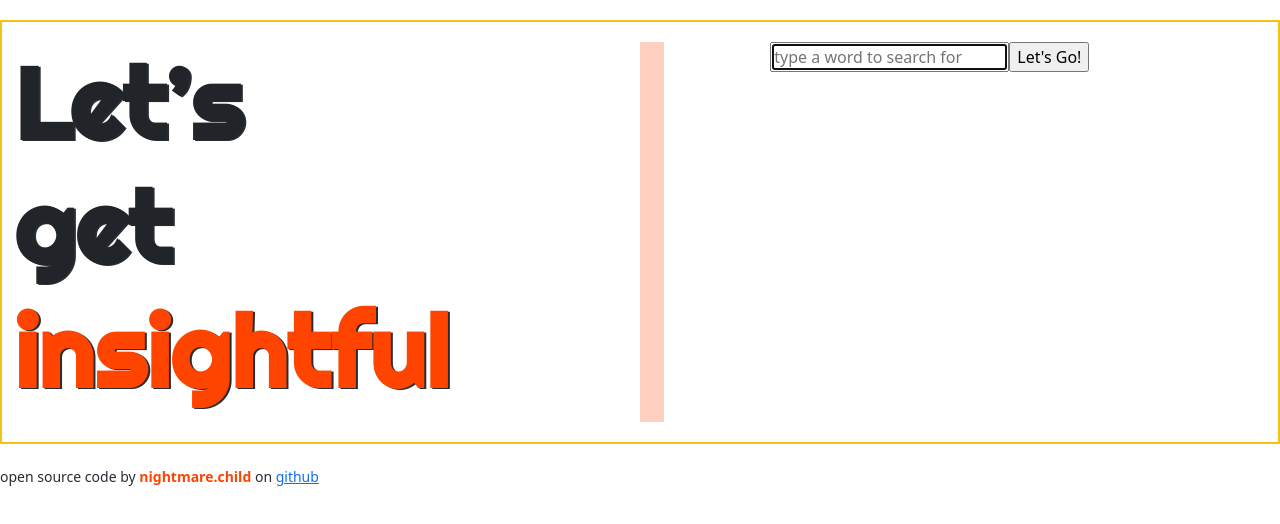
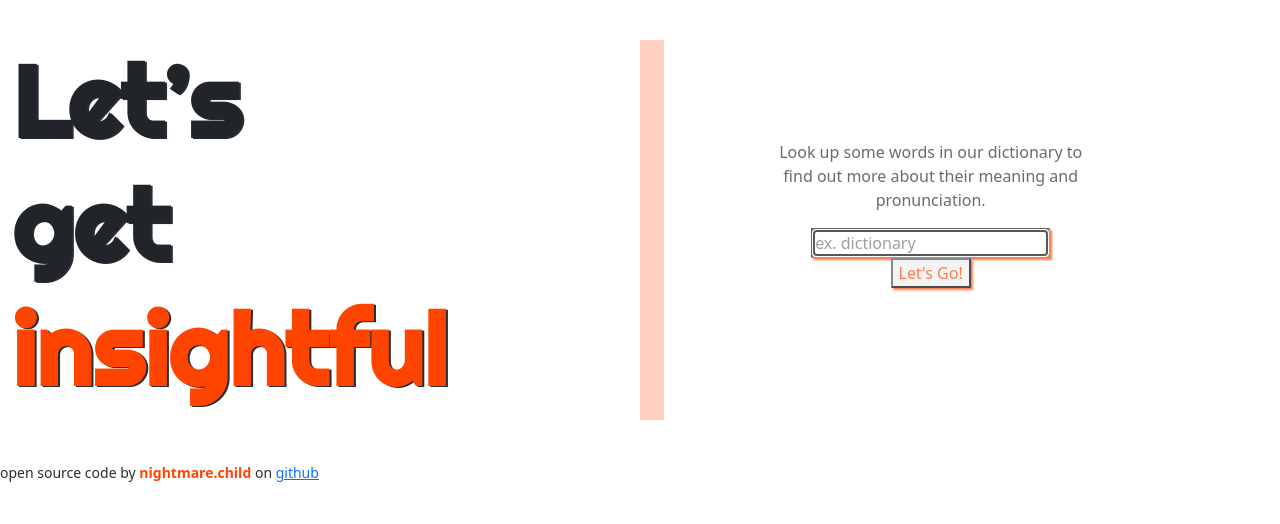
Before and after one commit to nissrineninas/dictionary-app, a React (Create React App) app: page / in a window 1280 px wide. Shown: the top 524 px of the page. Built offline with nearby package versions, Linux system fonts and the light colour scheme.

Commit message:
adding css phase 1

```diff
--- a/src/App.css
+++ b/src/App.css
@@ -12,6 +12,7 @@ body {
 p {
   color: var(--teritary-color);
 }
+
 .App-link {
   color: #61dafb;
 }
@@ -43,9 +44,20 @@ a:visited {
 .landing-page {
   color: var(--secondary-color);
 }
+.landing-page-right {
+  color: var(--teritary-color);
+  opacity: 0.7;
+  padding: 100px;
+}
 
+input {
+  color: var(--secondary-color);
+  border-radius: 25px solid var(--secondary-color);
+  box-shadow: 2px 2px 2px var(--secondary-color);
+  /* background-color: var(--secondary-color); */
+}
 .search-form {
-  border: 2px solid var(--highlight-color);
+  border: 0;
   margin: 20px;
   padding: 20px;
   text-align: center;
--- a/src/Phonetics.css
+++ b/src/Phonetics.css
@@ -15,3 +15,11 @@
 .phonetics a:visited {
   color: var(--highlight-color);
 }
+
+.synonyms-box {
+  border: 1px solid var(--secondary-color);
+  border-radius: 20%;
+  color: var(--secondary-color);
+  padding: 8px 10px;
+  width: auto;
+}
--- a/src/Phonetics.js
+++ b/src/Phonetics.js
@@ -9,7 +9,7 @@ export default function Phonetics(props) {
   //   }
   return (
     <div className="phonetics">
-      <strong>Phonetics</strong>
+      <strong>Phonetics </strong>
       {props.phonetics.map(function (phonetics, index) {
         return (
           <span key={index}>
--- a/src/Search.js
+++ b/src/Search.js
@@ -42,13 +42,20 @@ export default function Search(event) {
           </div>
           <div className="vr"></div>
           <div className="col-md-5 auto border-left pl-2 search-form-right">
+            <div className="landing-page-right">
+              <p>
+                Look up some words in our dictionary to find out more about
+                their meaning and pronunciation.
+              </p>
               <input
                 type="search"
-              placeholder="type a word to search for"
+                placeholder="ex. dictionary"
                 onChange={updateWord}
                 autoFocus={true}
               />
+              <span> </span>
               <input type="submit" value="Let's Go!" />
+            </div>
           </div>
         </div>
       </form>
--- a/src/Synonyms.js
+++ b/src/Synonyms.js
@@ -1,4 +1,5 @@
 import React from "react";
+import "./Phonetics.css";
 
 export default function Synonyms(props) {
   console.log(props.synonyms);
@@ -8,9 +9,9 @@ export default function Synonyms(props) {
         <strong>Synonyms</strong>
         {props.synonyms.map(function (synonym, index) {
           return (
-            <span key={index}>
-              <span id="synonyms"> {synonym} | </span>
-            </span>
+            <div className="w2-auto d-inline-flex synonyms-box" key={index}>
+              {synonym}
+                        </div>
           );
         })}
       </div>
```
Lines whose indentation alone changed are shown as unchanged.
